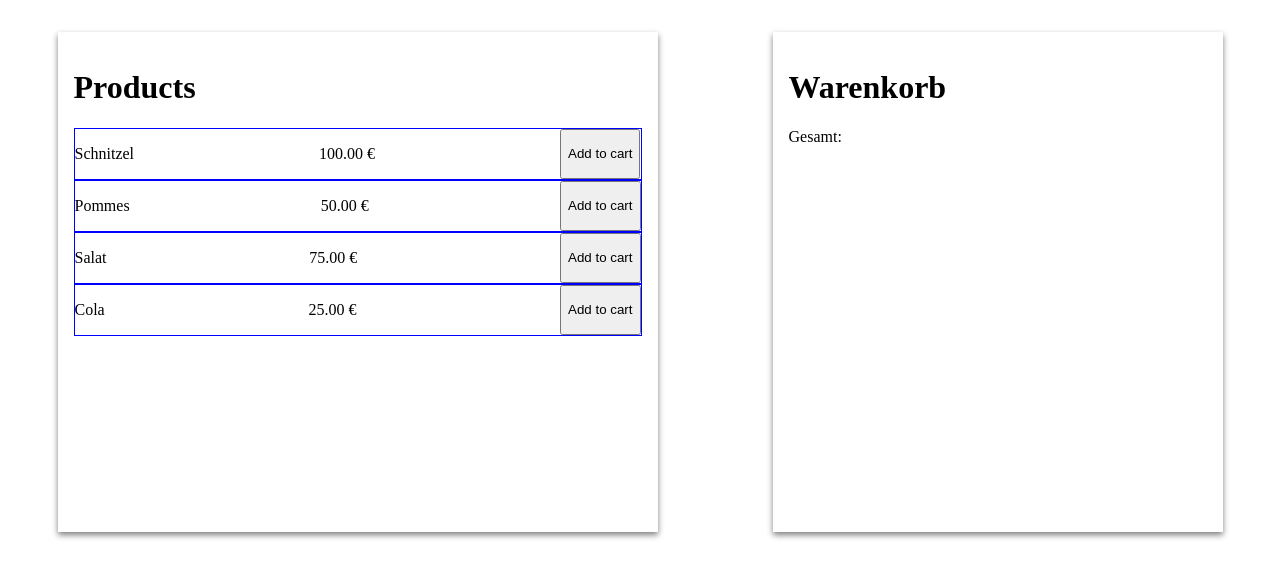
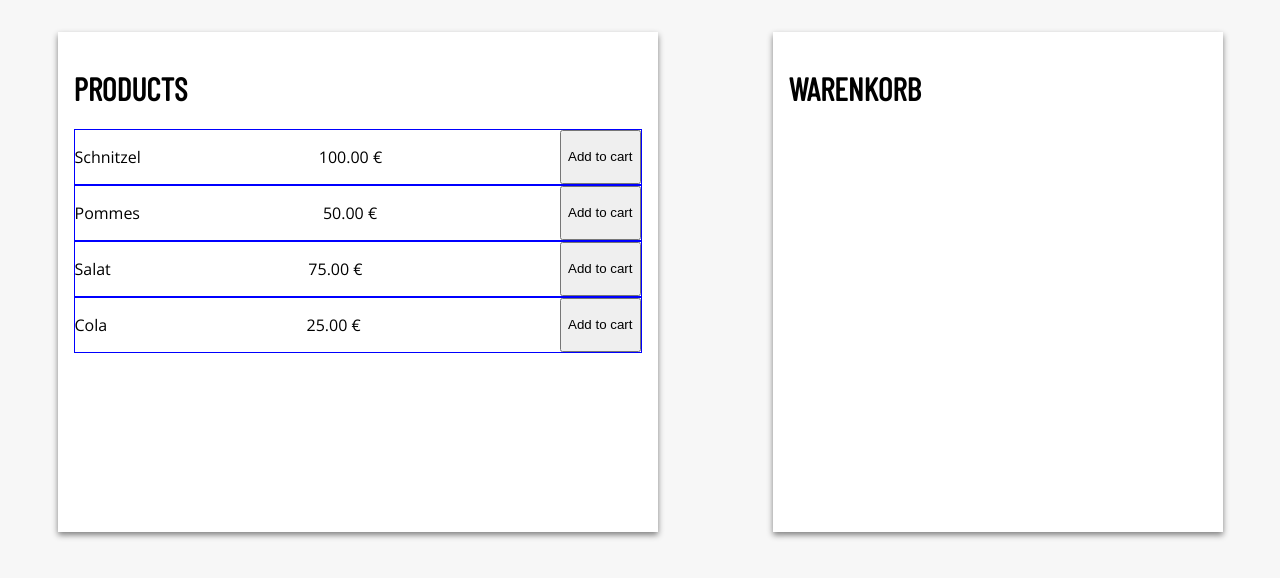
Before and after one commit to seeedy/shopping-cart, a React (Create React App) app: page / in a window 1280 px wide. Shown: the top 578 px of the page. Built offline with nearby package versions, Linux system fonts and the light colour scheme.

Commit message:
discount bug fixed

```diff
--- a/public/index.html
+++ b/public/index.html
@@ -4,6 +4,7 @@
     <meta charset="utf-8" />
     <link rel="shortcut icon" href="%PUBLIC_URL%/favicon.ico" />
     <link rel="stylesheet" href="./styles.css">
+    <link href="https://fonts.googleapis.com/css?family=Barlow+Condensed|Open+Sans" rel="stylesheet">
     <meta
       name="viewport"
       content="width=device-width, initial-scale=1, shrink-to-fit=no"
--- a/public/styles.css
+++ b/public/styles.css
@@ -4,6 +4,14 @@
 
 html, body {
     margin: 0;
+    font-family: "Open Sans", "Lucida Grande", Arial, sans-serif;
+    background: #f7f7f7;
+
+}
+
+h1 {
+    text-transform: uppercase;
+    font-family: "Barlow Condensed", "Roboto", Arial, sans-serif;
 }
 
 .App {
@@ -17,6 +25,7 @@ html, body {
     width: 600px;
     min-width: 300px;
     /* border: 1px solid blue; */
+    background: #fff;
     box-shadow: 0 3px 6px 0 grey;
     margin: 2em;
     padding: 1em;
@@ -27,7 +36,7 @@ html, body {
     width: 450px;
     min-width: 300px;
     /* border: 1px solid blue; */
-    margin: 20px;
+    background: #fff;
     box-shadow: 0 3px 6px 0 grey;
     margin: 2em;
     padding: 1em;
--- a/src/App.js
+++ b/src/App.js
@@ -19,6 +19,7 @@ class App extends Component {
         this.addToCart = this.addToCart.bind(this);
         this.getTotal = this.getTotal.bind(this);
         this.updateQuantity = this.updateQuantity.bind(this);
+        this.setDiscount = this.setDiscount.bind(this);
     }
 
 
@@ -73,20 +74,50 @@ class App extends Component {
     }
 
     getTotal() {
-        const { cartItems } = this.state.cart;
+        const { cartItems, discount } = this.state.cart;
         // multiplying price and quantity for each item using map
         // then adding up using reduce
-        const total = cartItems.map(
+        const subtotal = cartItems.map(
             item => item.price * item.quantity).reduce(
                 (acc, cv) => acc + cv );
+        let total;
+        if (discount === 'fixed') {
+            total = subtotal - 2;
+        } else if (discount === 'percent') {
+            total = 0.9 * subtotal;
+        }
         console.log('total', total);
         this.setState({
             ...this.state,
             cart: {
                 ...this.state.cart,
+                subtotal,
                 total
             }
         })
+    }
+
+    setDiscount(e) {
+        console.log('inside setDiscount', e.target.value);
+        let discount;
+        if (e.target.value === "fixed") {
+            discount = 'fixed';
+        }
+
+        if (e.target.value === "percent") {
+            discount = 'percent';
+        }
+
+        this.setState({
+            ...this.state,
+            cart: {
+                ...this.state.cart,
+                discount
+            }
+        }, () => {
+            this.getTotal();
+        });
+
     }
 
     updateQuantity(e) {
@@ -129,8 +160,8 @@ class App extends Component {
       <div className="App">
         <Products products={this.state.products} addToCart={this.addToCart}/>
 
-        <Cart cart={this.state.cart} total={this.state.total}
-        updateQuantity={this.updateQuantity}/>
+        <Cart cart={this.state.cart} subtotal={this.state.subtotal}
+        updateQuantity={this.updateQuantity} setDiscount={this.setDiscount}/>
       </div>
     );
   }
--- a/src/components/Cart.js
+++ b/src/components/Cart.js
@@ -1,4 +1,5 @@
 import React, { Component } from 'react';
+import Discount from './Discount';
 
 class Cart extends Component {
 
@@ -17,13 +18,22 @@ class Cart extends Component {
                     <div key={item.id} className="cart-item">
                         <div>{item.name}</div>
                         <div className="cart-item-quantity">
-                            <input id={item.id} value={item.quantity}
+                            <input
+                            type="number"
+                            min="1"
+                            id={item.id}
+                            value={item.quantity}
                             onChange={this.props.updateQuantity}>
                             </input>
                         </div>
                     </div>);
                 })}
-                <div>Gesamt: {cart && cart.total} </div>
+                {cart.subtotal && <div className="discount">
+                        <Discount setDiscount={this.props.setDiscount}/>
+                        <div>Zwischensumme: {cart.subtotal.toFixed(2)}</div>
+                        <div>Rabatt: {((cart.total - cart.subtotal) || 0 ).toFixed(2)}</div>
+                        <div>Gesamt: {(cart.total || cart.subtotal).toFixed(2)}</div>
+                </div>}
             </div>
         )
 
--- /dev/null
+++ b/src/components/Discount.css
@@ -0,0 +1,52 @@
+.Discount {
+    padding: 0.5em;
+}
+
+fieldset {
+    border: none;
+    display: block;
+
+}
+
+.radio-buttons {
+    display: block;
+}
+
+.radio-container {
+    display: block;
+    position: relative;
+    padding-left: 35px;
+    margin-bottom: 12px;
+    cursor: pointer;
+    -webkit-user-select: none;
+    -moz-user-select: none;
+    -ms-user-select: none;
+    user-select: none;
+}
+
+.radio-container input {
+  position: absolute;
+  opacity: 0;
+  cursor: pointer;
+  height: 0;
+  width: 0;
+}
+
+.checkmark {
+  position: absolute;
+  top: 0;
+  left: 0;
+  height: 20px;
+  width: 20px;
+  background-color: #eee;
+  border-radius: 25%;
+}
+
+.radio-container:hover input ~ .checkmark {
+  background-color: #ccc;
+}
+
+/* When the radio button is checked, add a blue background */
+.radio-container input:checked ~ .checkmark {
+  background-color: #34d5ac;
+}
--- /dev/null
+++ b/src/components/Discount.js
@@ -0,0 +1,35 @@
+import React, { Component } from 'react';
+import './Discount.css';
+
+class Cart extends Component {
+
+
+    render() {
+        return (
+                <div className="Discount">
+                <form>
+                    <fieldset>
+                    <legend>Bitte wählen Sie Ihren Rabatt:</legend>
+                    <div className="radio-buttons">
+                    <label className="radio-container" htmlFor="discount-fixed">2 Euro Rabatt
+                        <input type="radio" id="discount-fixed" name="discount" value="fixed" onChange={this.props.setDiscount}>
+                        </input>
+                        <span className="checkmark"></span>
+                    </label>
+
+
+                      <label className="radio-container" htmlFor="discount-percent">10% Rabatt
+                      <input type="radio" id="discount-percent" name="discount" value="percent" onChange={this.props.setDiscount}>
+                      </input>
+                      <span className="checkmark"></span>
+                      </label>
+                    </div>
+                    </fieldset>
+                </form>
+                </div>
+        )
+
+    }
+}
+
+export default Cart;
```
